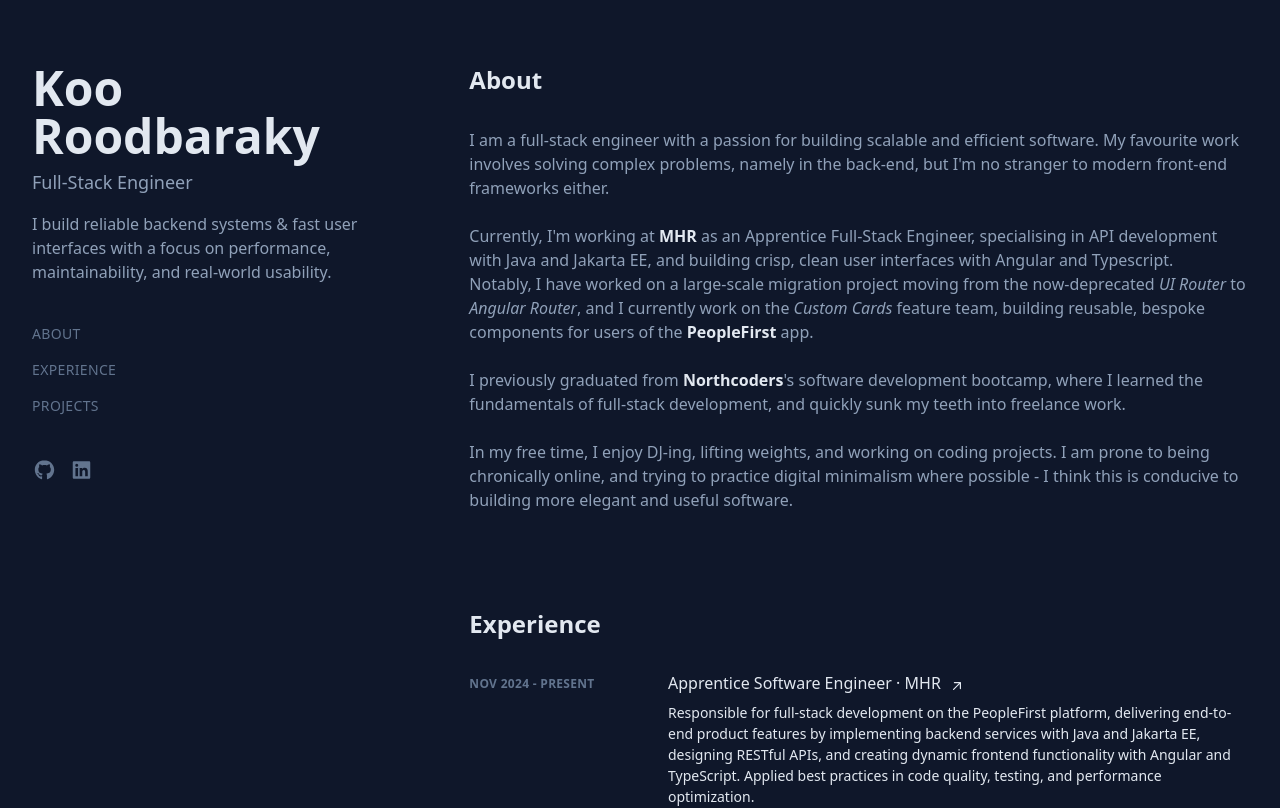
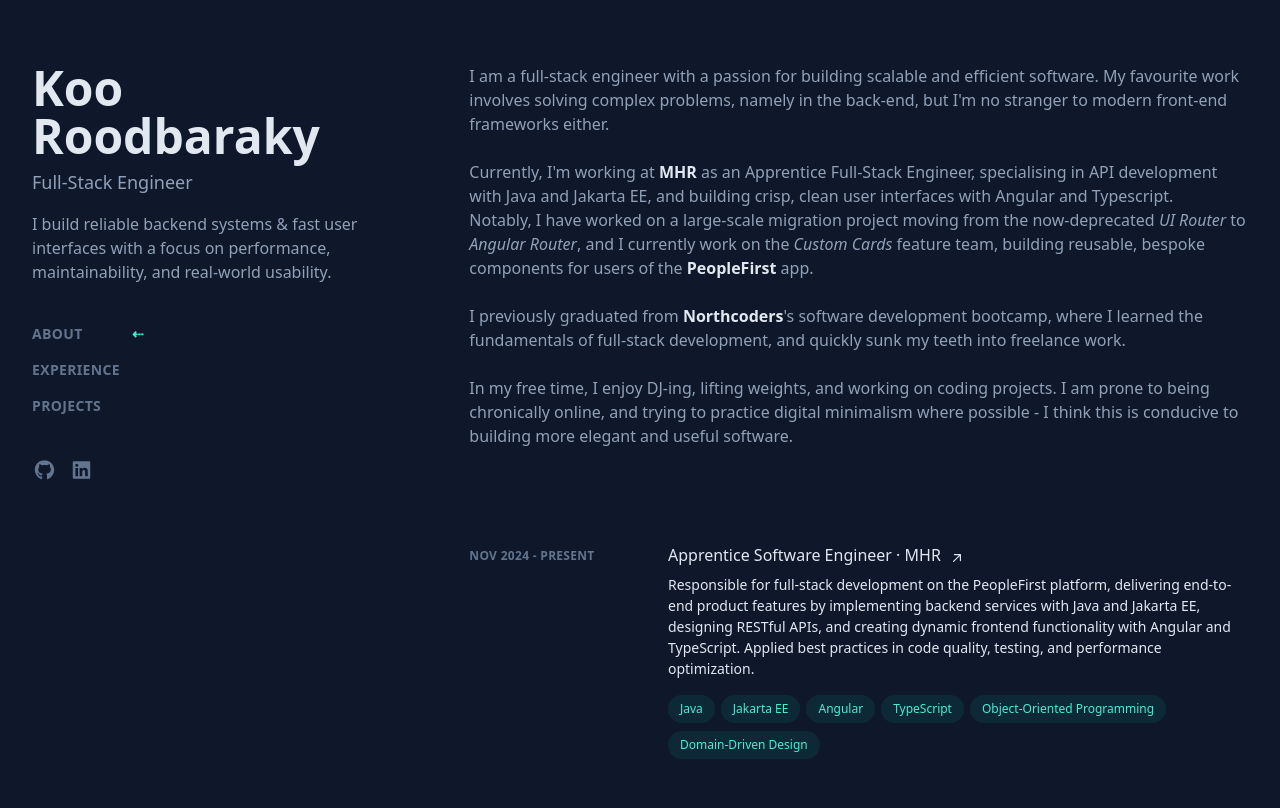
Before and after one commit to Roodbaraky/angular-portfolio, an Angular app: page / in a window 1280 px wide. Shown: the top 808 px of the page. Built offline with nearby package versions, Linux system fonts and the light colour scheme.

Commit message:
Enhance navigation with section detection & add smooth scrolling

```diff
--- a/src/app/components/about/about.html
+++ b/src/app/components/about/about.html
@@ -1,4 +1,4 @@
-<h3 class="text-2xl text-slate-200 font-bold mb-8">About</h3>
+<h3 class="block lg:hidden text-2xl text-slate-200 font-bold mb-8">About</h3>
 <p class="text-slate-400">
   I am a full-stack engineer with a passion for building scalable and efficient software.
   My favourite work involves solving complex problems, namely in the back-end, but I'm no stranger to modern front-end
--- a/src/app/components/experience/experience.html
+++ b/src/app/components/experience/experience.html
@@ -1,4 +1,4 @@
-<h3 class="text-2xl font-bold text-slate-200 mb-8">Experience</h3>
+<h3 class="block lg:hidden text-2xl font-bold text-slate-200 mb-8">Experience</h3>
 <ol class="group/list">
       @for (exp of experiences; track exp.company + exp.dateRange) {
         <li class="mb-12">
--- a/src/app/components/projects/projects.html
+++ b/src/app/components/projects/projects.html
@@ -1,4 +1,4 @@
-<h3 class="text-2xl font-bold text-slate-200 mb-8">Projects</h3>
+<h3 class="block md:hidden text-2xl font-bold text-slate-200 mb-8">Projects</h3>
 <ol class="group/list">
   @if (projects$| async; as projects) {
     @for (project of projects; track project.name) {
--- a/src/app/pages/home-page/home-page.html
+++ b/src/app/pages/home-page/home-page.html
@@ -12,32 +12,47 @@
         </p>
       </div>
 
-      <nav class="hidden lg:block space-y-4 uppercase text-sm tracking-wide text-slate-500">
-        <a href="#about" class="block hover:text-slate-200">About</a>
-        <a href="#experience" class="block hover:text-slate-200">Experience</a>
-        <a href="#projects" class="block hover:text-slate-200">Projects</a>
+      <nav class="hidden lg:block space-y-4 uppercase text-sm font-semibold tracking-wide text-slate-500">
+        @for (section of sections; track section.id) {
+          <div class="flex justify-between gap-2 w-28">
+            <a [href]="'#'+section.id" class="block hover:text-slate-200"
+               [class.font-bold]="currentSection() === section.id"
+               [class.text-white]="currentSection() === section.id"
+               [class.text-gray-400]="currentSection() !== section.id"
+            >
+              {{ section.label }} </a><span [ngClass]="{
+              'text-teal-300':true,
+           hidden:currentSection() !== section.id,
+           inline:currentSection() === section.id
+           }">⇠</span></div>
+        }
       </nav>
 
       <div class="flex gap-3 text-slate-500">
-        <a href="https://github.com/roodbaraky" target="_blank" class="text-xl hover:text-slate-200 hover:scale-110 transition-all">
+        <a href="https://github.com/roodbaraky" target="_blank"
+           class="text-xl hover:text-slate-200 hover:scale-110 transition-all">
           <fa-icon [icon]="faGithub"></fa-icon>
         </a>
-        <a href="https://www.linkedin.com/in/koorosh-roodbaraky/" target="_blank" class=" text-xl hover:text-slate-200 hover:scale-110 transition-all">
-            <fa-icon [icon]="faLinkedin"></fa-icon>
+        <a href="https://www.linkedin.com/in/koorosh-roodbaraky/" target="_blank"
+           class=" text-xl hover:text-slate-200 hover:scale-110 transition-all">
+          <fa-icon [icon]="faLinkedin"></fa-icon>
         </a>
 
       </div>
     </aside>
 
     <!-- RIGHT COLUMN -->
-    <main class="space-y-24">
-      <section id="about">
+    <main class="space-y-24 ">
+      <section id="about"
+               #sectionElements>
         <app-about></app-about>
       </section>
-      <section id="experience">
+      <section id="experience"
+               #sectionElements>
         <app-experience></app-experience>
       </section>
-      <section id="projects">
+      <section id="projects"
+               #sectionElements>
         <app-projects></app-projects>
       </section>
     </main>
--- a/src/app/pages/home-page/home-page.ts
+++ b/src/app/pages/home-page/home-page.ts
@@ -1,9 +1,10 @@
-import {Component} from '@angular/core';
+import {Component, ElementRef, QueryList, signal, ViewChildren, WritableSignal} from '@angular/core';
 import {About} from '../../components/about/about';
 import {Experience} from '../../components/experience/experience';
 import {Projects} from '../../components/projects/projects';
 import {FontAwesomeModule} from '@fortawesome/angular-fontawesome';
 import {faGithub, faLinkedin} from '@fortawesome/free-brands-svg-icons';
+import {NgClass} from '@angular/common';
 
 @Component({
   selector: 'app-home-page',
@@ -11,7 +12,8 @@
     FontAwesomeModule,
     About,
     Experience,
-    Projects
+    Projects,
+    NgClass
   ],
   templateUrl: './home-page.html',
   styleUrl: './home-page.css',
@@ -19,4 +21,32 @@
 export class HomePage {
   faGithub = faGithub;
   faLinkedin = faLinkedin;
+
+  readonly sections = [
+    { id: 'about', label: 'About' },
+    { id: 'experience', label: 'Experience' },
+    { id: 'projects', label: 'Projects' },
+  ];
+
+
+  readonly currentSection: WritableSignal<string> = signal('none')
+
+  @ViewChildren('sectionElements') sectionElements!: QueryList<ElementRef<HTMLElement>>;
+
+  ngAfterViewInit() {
+    const observer = new IntersectionObserver(
+      (entries) => {
+        for (const entry of entries) {
+          if (entry.isIntersecting) {
+            this.currentSection.set(entry.target.id);
+          }
+        }
+      },
+      { threshold: 0.7 }
+    );
+
+    for (const section of this.sectionElements) {
+      observer.observe(section.nativeElement);
+    }
+  }
 }
--- a/src/styles.css
+++ b/src/styles.css
@@ -1 +1,5 @@
 @import "tailwindcss";
+
+html {
+  scroll-behavior: smooth;
+}
```
